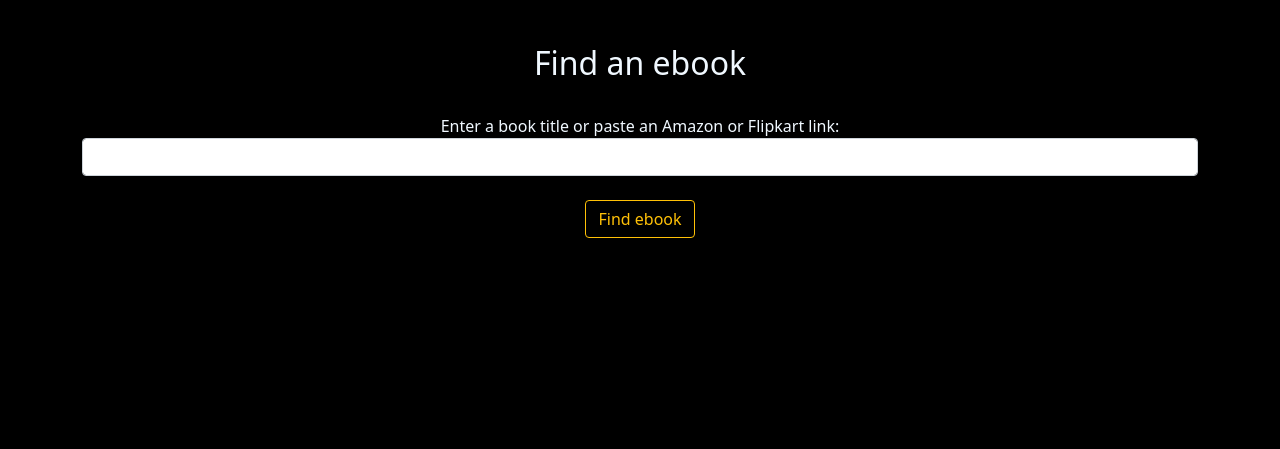
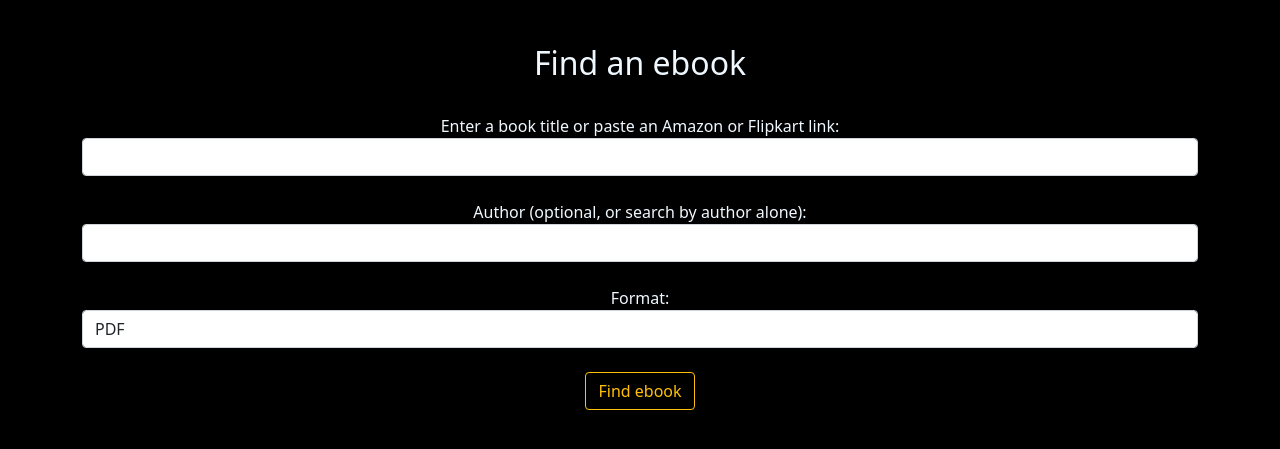
Before and after one commit to kushagra-goyal-14/pustak, a Flask app: page / in a window 1280 px wide. Shown: the part 156-605 px from the top of the page. Run offline with Flask 3, Linux system fonts and the light colour scheme.

Commit message:
Add EPUB support and author search

```diff
--- a/download-ebook/app.py
+++ b/download-ebook/app.py
@@ -1,7 +1,6 @@
 from flask import Flask,render_template,redirect
 from flask_wtf import FlaskForm
-from wtforms import StringField, SubmitField
-from wtforms.validators import DataRequired
+from wtforms import StringField, SubmitField, SelectField
 
 from downloader import download
 
@@ -11,7 +10,9 @@ app.config['SECRET_KEY'] = "YOUR_KEY"     # Replace this value before deployment
 # Accept a book title or a supported store link.
 class book_form(FlaskForm):
 
-    book_link = StringField("Book title or link", validators=[DataRequired()])
+    book_link = StringField("Book title or link")
+    author = StringField("Author (optional)")
+    file_format = SelectField("Format", choices=[("pdf", "PDF"), ("epub", "EPUB")], default="pdf")
     submit = SubmitField("Find ebook")
 
 book_link = None
@@ -26,9 +27,14 @@ def download_ebook():
 
         book_link = form.book_link.data.strip()   # Ignore leading and trailing spaces.
 
+        author = form.author.data.strip()
+        if not book_link and not author:
+            form.book_link.errors.append("Enter a book title, link, or author.")
+            return render_template("home.html", form=form)
+
         try:
 
-            download_link = download(book_link)          # Resolve the title to a download link.
+            download_link = download(book_link, form.file_format.data, author)          # Resolve the title to a download link.
 
             return redirect(download_link)
 
--- a/download-ebook/templates/home.html
+++ b/download-ebook/templates/home.html
@@ -19,6 +19,15 @@
         {{ form.hidden_tag() }}
         <label for="book_link" style="color: aliceblue;">Enter a book title or paste an Amazon or Flipkart link:</label>
         {{ form.book_link(class="form-control") }}
+        {% for error in form.book_link.errors %}
+        <p style="color: #ffa31a;">{{ error }}</p>
+        {% endfor %}
+        <br/>
+        <label for="author" style="color: aliceblue;">Author (optional, or search by author alone):</label>
+        {{ form.author(class="form-control") }}
+        <br/>
+        <label for="file_format" style="color: aliceblue;">Format:</label>
+        {{ form.file_format(class="form-control") }}
         <br/>
         {{ form.submit(class="btn btn-outline-warning") }}
 
```
Also changed, not shown: download-ebook/downloader.py (+15 -4 lines).
